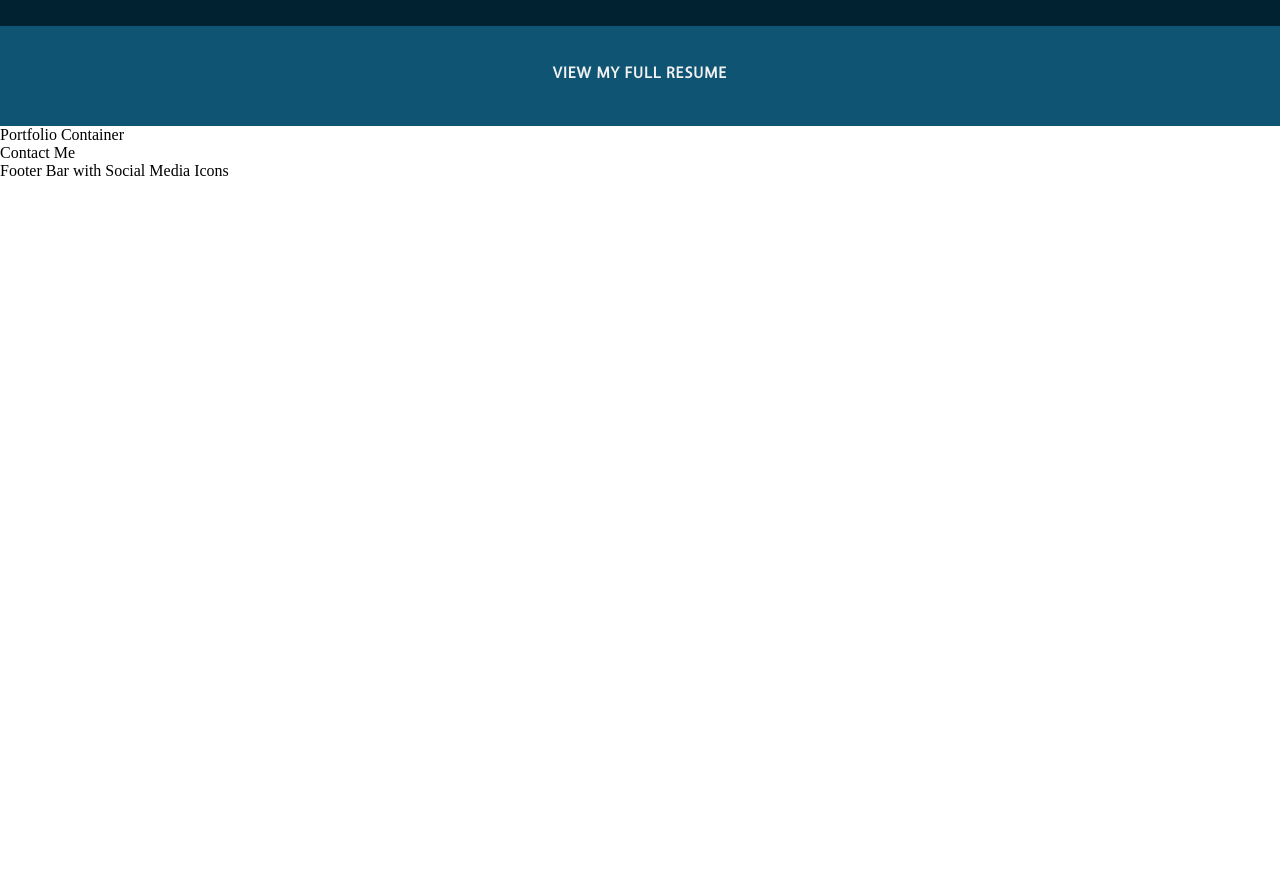
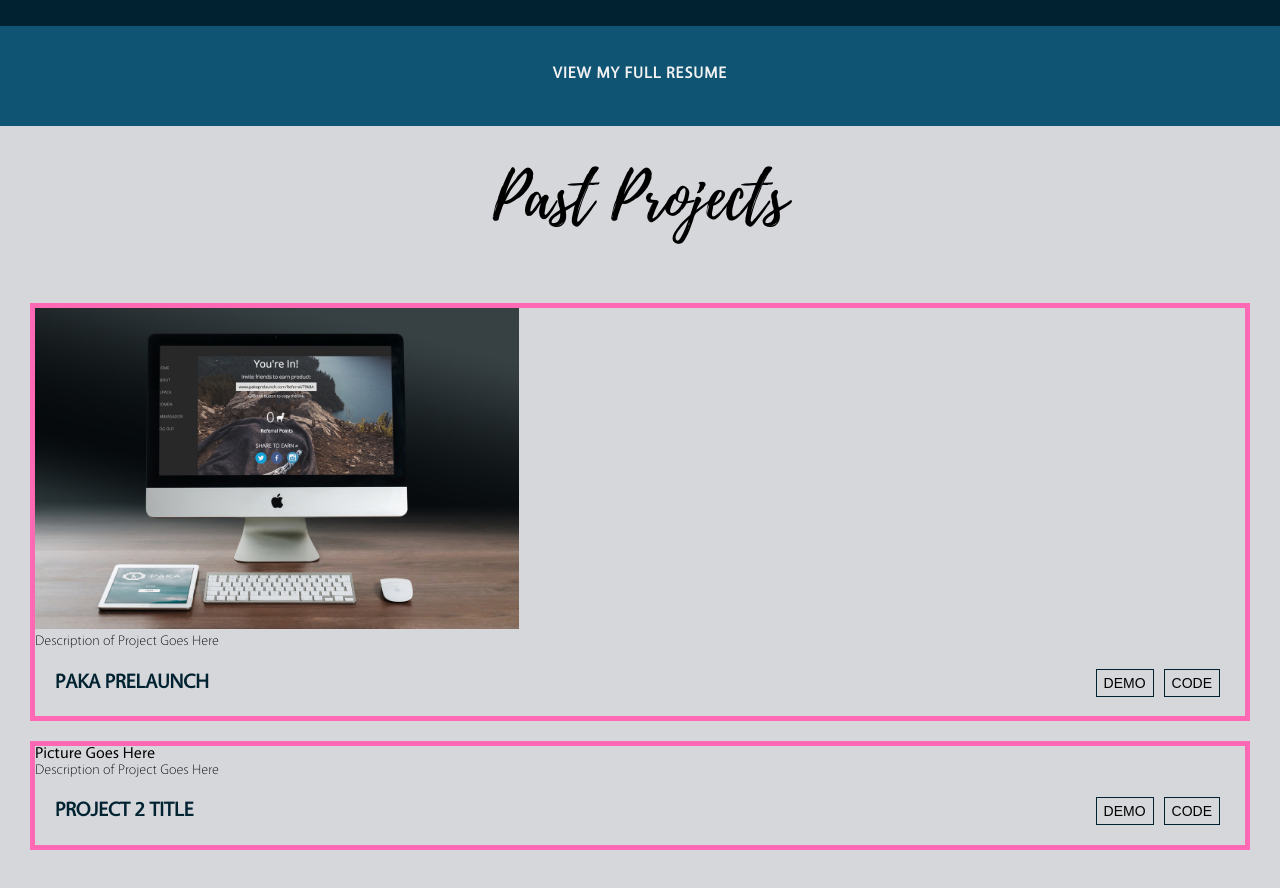
Before and after one commit to kravikanti-zz/PersonalWebsite, a React (Create React App) app in the folder website/: page / in a window 1280 px wide. Shown: the part 4180-5068 px from the top of the page. Before the commit the page ends 4360 px from the top, so only its background shows below. Built offline with nearby package versions, Linux system fonts and the light colour scheme.

Commit message:
Add basic structure to portfolio page

```diff
--- a/website/src/App.css
+++ b/website/src/App.css
@@ -1084,6 +1084,85 @@
   transform: translate3D(0, -4em, 0) scale(0);
 }
 
+/* Portfolio Container Styling */
+
+#portfolio {
+  background: #d6d7db;
+  padding-bottom: 45px;
+}
+
+#portfolio .heading {
+  color: black;
+}
+
+#portfolio .body {
+  margin: 30px;
+  font-family: 'Vegur';
+}
+
+#portfolio .project-row {
+  border: hotpink solid 5px;
+  margin: 0px 0px 20px 0px;
+}
+
+#portfolio .image-container {
+  display: inline-block;
+  width: fit-content;
+}
+
+#portfolio .desktop {
+  background: pink;
+  width: 40%;
+  /* display: inline-block; */
+}
+
+#portfolio .tablet {
+  background: green;
+  width: 30%;
+  /* display: inline-block; */
+}
+
+#portfolio .iphone {
+  width: 20%;
+  /* display: inline-block; */
+}
+
+#portfolio .description {
+  font-family: 'VegurLite';
+  font-size: 14px;
+  display: inline-block;
+}
+
+#portfolio .title-row {
+  display: flex;
+  flex-direction: row;
+  justify-content: space-between;
+  align-items: center;
+  color: #002231;
+  padding: 10px 20px;
+}
+
+#portfolio .title {
+  font-size: 20px;
+  text-transform: uppercase;
+}
+
+#portfolio .buttons {
+}
+
+#portfolio button {
+  text-transform: uppercase;
+  text-decoration: none;
+  border: #002231 solid 1px;
+  text-align: center;
+  border-radius: 0;
+  padding: 5px 7px;
+  margin: 0 5px 0 5px;
+  cursor: pointer;
+  background: none;
+  font-size: 14px;
+}
+
 /* Nav Bar for Small Screen CSS */
 
 #toggle {
--- a/website/src/App.js
+++ b/website/src/App.js
@@ -10,6 +10,8 @@ import cli from "./images/icons/command-lines.svg";
 import r from "./images/icons/r-logo.svg";
 import download from "./images/icons/download.svg";
 import developer from "./images/icons/programming.svg";
+import pakaIphone from "./images/paka-iphone.jpg";
+import pakaDesktop from "./images/paka-desktop.jpg";
 
 class App extends Component {
   scrollToIntro = () => {
@@ -473,9 +475,44 @@ class App extends Component {
             <img className="icon" src={download} />
           </a>
         </div>
-        <div>Portfolio Container</div>
-        <div>Contact Me</div>
-        <div>Footer Bar with Social Media Icons</div>
+        <div id="portfolio" className="port-container">
+          <div className="heading">Past Projects</div>
+          <div className="body">
+            <div className="project-row">
+              <div className="image-container">
+                {/* <img className="desktop" src={pakaIphone} />
+                <img className="tablet" src={pakaIphone} />
+                <img className="iphone" src={pakaIphone} /> */}
+                <img className="desktop" src={pakaDesktop} />
+              </div>
+              <div className="description">
+                Description of Project Goes Here
+              </div>
+              <div className="title-row">
+                <h1 className="title">Paka PreLaunch</h1>
+                <div className="buttons">
+                  <button clasName="button">Demo</button>
+                  <button clasName="button">Code</button>
+                </div>
+              </div>
+            </div>
+            <div className="project-row">
+              <div className="image">Picture Goes Here</div>
+              <div className="description">
+                Description of Project Goes Here
+              </div>
+              <div className="title-row">
+                <h1 className="title">Project 2 Title</h1>
+                <div className="buttons">
+                  <button clasName="button">Demo</button>
+                  <button clasName="button">Code</button>
+                </div>
+              </div>
+            </div>
+          </div>
+        </div>
+        {/* <div>Contact Me</div>
+        <div>Footer Bar with Social Media Icons</div> */}
       </div>
     );
   }
```
Also changed, not shown: website/src/images/paka-desktop.jpg (added), website/src/images/paka-iphone.jpg (added).
